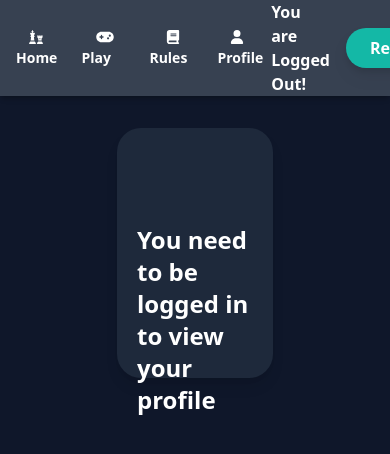
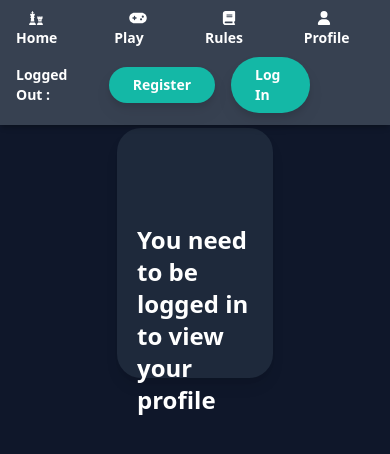
Before and after one commit to Eggysgames/BetChess, a Next.js app: page /profile in a window 390 px wide. Shown: the top 454 px of the page. Built offline with nearby package versions, Linux system fonts and the light colour scheme; no server answers; the database is empty.

Commit message:
Index Mobile Compatible

```diff
--- a/components/topnav.tsx
+++ b/components/topnav.tsx
@@ -74,7 +74,7 @@ const Topnav = () => {
   return (
     <div>
       <header className="bg-gray-700 text-white lg:p-1 fixed w-full top-0 z-10 opacity-100 shadow-md">
-        <div className="flex items-center justify-between mx-auto font-bold lg:grid lg:grid-cols-3 ">
+        <div className="flex items-center justify-between mx-auto font-bold grid lg:grid-cols-3 ">
           <div className="flex">
             <Image
               className="items-left justify-center object-fill hidden lg:block ml-8"
@@ -137,9 +137,9 @@ const Topnav = () => {
 
           <div>
             {!isLoading && (
-              <div className="text-white mr-16 flex justify-end dropshadow">
+              <div className="text-white mr-16 flex justify-end dropshadow mb-1 lg:mb-0">
                 {session ? (
-                  <div className="mr-4">
+                  <div className="lg:mr-4">
                     Logged in as :{" "}
                     {profileImage ? (
                       <Image
@@ -172,8 +172,8 @@ const Topnav = () => {
                     </button>
                   </div>
                 ) : (
-                  <div className="flex items-center">
-                    <span className="mr-4">You are Logged Out!</span>
+                  <div className="flex items-center text-sm ml-4 lg:ml-0 lg:text-base mb-2 lg:mb-0">
+                    <span className="mr-4">Logged Out :</span>
                     <span className="mr-4">
                       <DefaultButton inserttext="Register" link="/register" />
                     </span>
```
